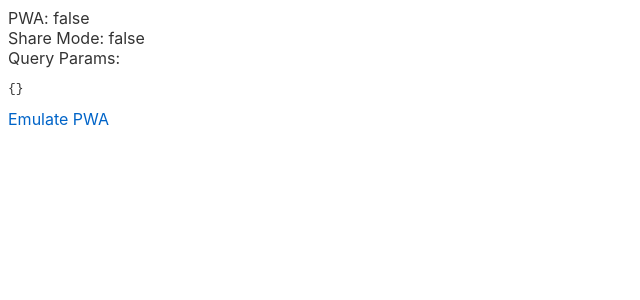
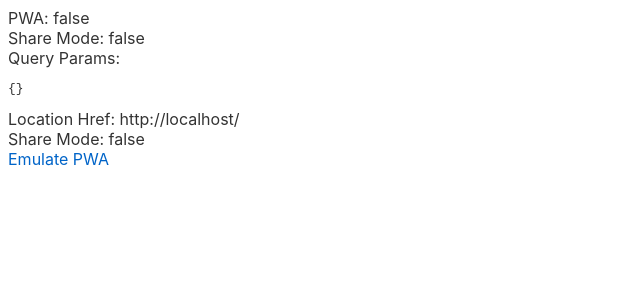
Before and after one commit to sidx1024/bookmark-app, a Svelte app: page / in a window 1280 px wide. Shown: the top 300 px of the page, without its empty margins (0-640 px from the left). Built offline with nearby package versions, Linux system fonts and the light colour scheme.

Commit message:
Log location href

```diff
--- a/src/App.svelte
+++ b/src/App.svelte
@@ -17,6 +17,8 @@
 		Query Params:
 		<pre>{JSON.stringify(query_params, null, 2)}</pre>
 	</div>
+	<div>Location Href: {location.href}</div>
+	<div>Share Mode: {share_mode}</div>
 
 	{#if dev_mode}
 		{#if !share_mode}<a href="?emulate=1">Emulate PWA</a>{/if}
```
